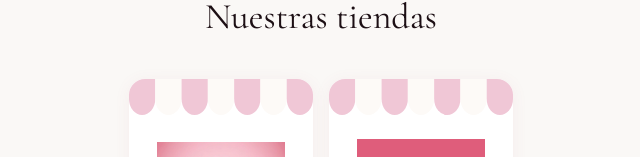
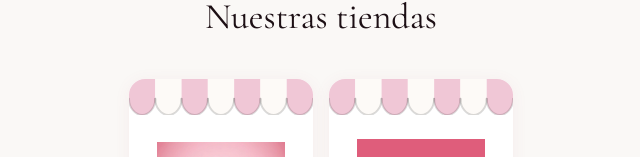
Before and after one commit to julioborn/suefranydulcecomocandi, a Next.js app: page / in a window 1280 px wide. Shown: the part 245-402 px from the top of the page, without its empty margins (319-959 px from the left). Built offline with nearby package versions, Linux system fonts and the light colour scheme.

Commit message:
Agregar borde gris sutil a las panzitas del toldo
Resalta el festoneado inferior de cada franja del toldo con un trazo
gris suave sobre la curva, para que las panzitas se noten mejor.

```diff
--- a/components/StoreAwning.tsx
+++ b/components/StoreAwning.tsx
@@ -29,6 +29,21 @@ export default function StoreAwning({ className }: { className?: string }) {
           />
         )
       })}
+      {COLORS.map((_, i) => {
+        const x0 = i * STRIPE_WIDTH
+        const x1 = x0 + STRIPE_WIDTH
+        return (
+          <path
+            key={`edge-${i}`}
+            d={`M ${x1} ${CANOPY_HEIGHT} A ${SCALLOP_RADIUS} ${SCALLOP_RADIUS} 0 0 1 ${x0} ${CANOPY_HEIGHT}`}
+            fill="none"
+            stroke="rgba(0,0,0,0.14)"
+            strokeWidth={2}
+            strokeLinecap="round"
+            vectorEffect="non-scaling-stroke"
+          />
+        )
+      })}
     </svg>
   )
 }
```
